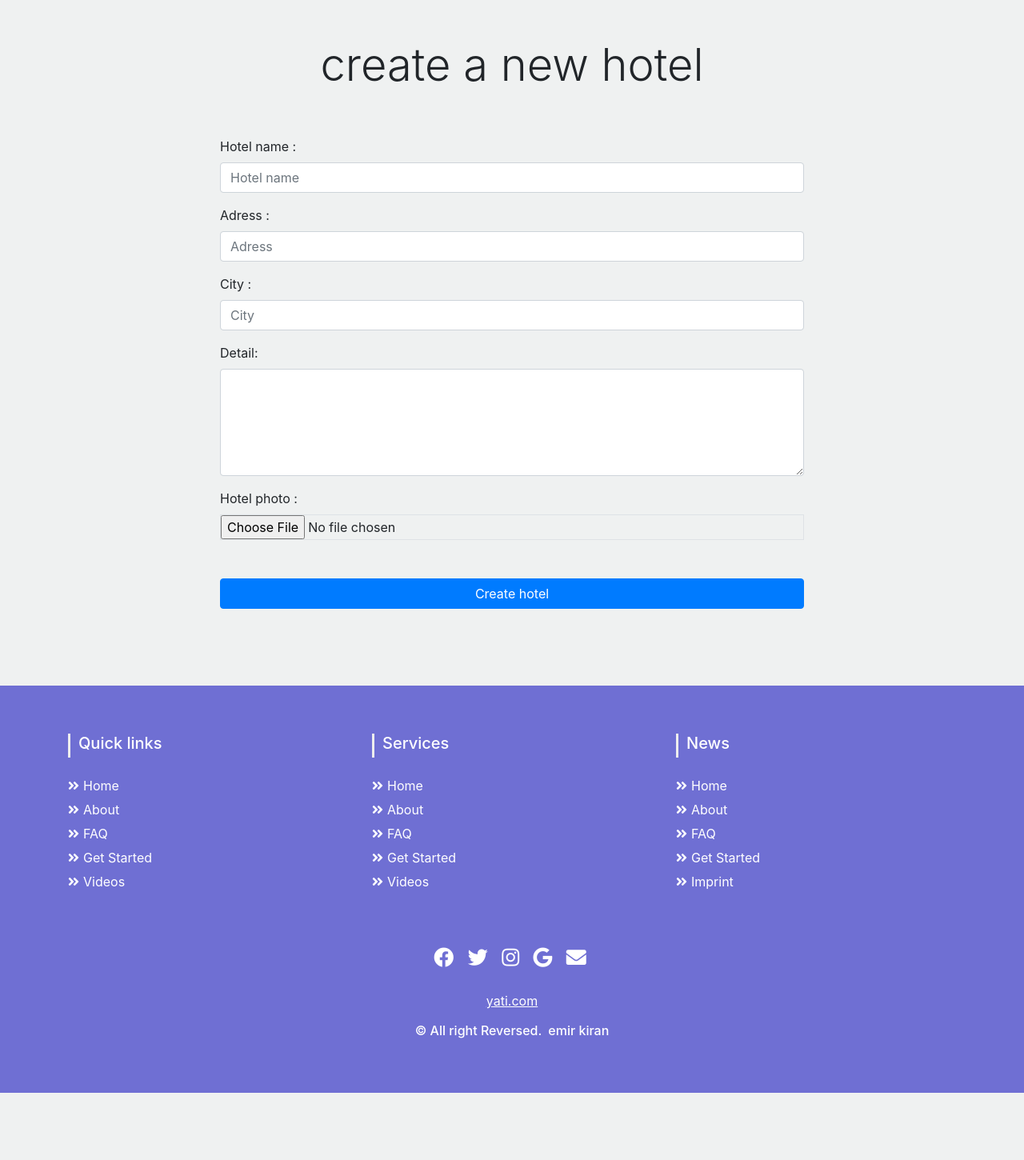
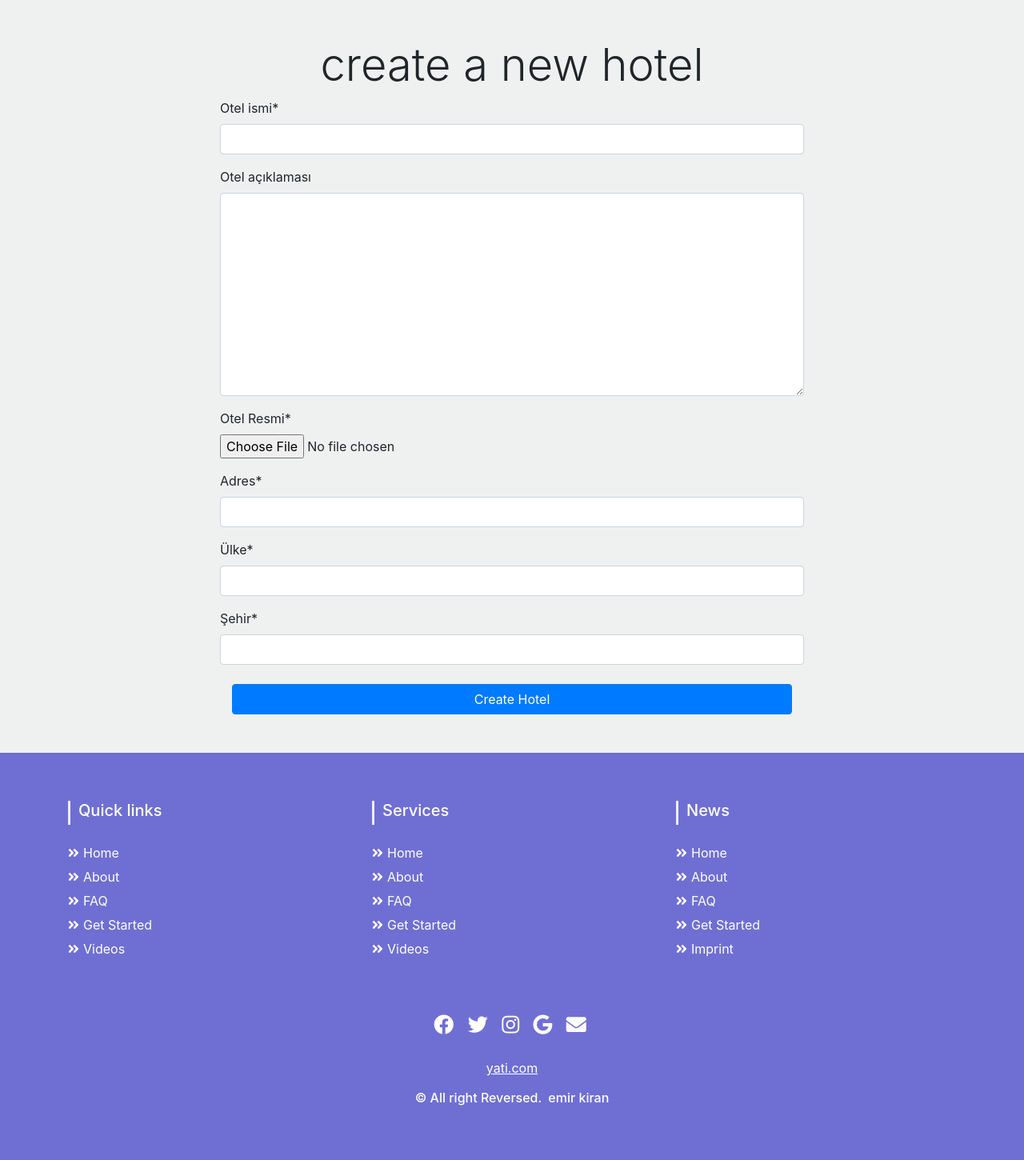
Before and after one commit to EmirKIRAN/hotel-management-system, a Django app: page /accounts/create/ in a window 1280 px wide. Shown: the part 85-1535 px from the top of the page at 80% size. Before the commit the page ends 1451 px from the top, so only its background shows below. Run offline with Django 3.2, Linux system fonts and the light colour scheme; the visitor is signed in with stand-in values (Sample User, id 1); some libraries are stand-ins or nearby versions.

Commit message:
created hotel create form and updated

```diff
--- a/hotelSystem_con/accounts/forms.py
+++ b/hotelSystem_con/accounts/forms.py
@@ -1,6 +1,9 @@
 from django import forms
 from django.contrib.auth.forms import UserCreationForm
 from django.contrib.auth.models import User
+import sys
+sys.path.append('..')
+from hotels.models import Room,Hotel, Reservation
 
 class LoginForm(forms.Form):
     username = forms.CharField(widget=forms.TextInput(attrs={
@@ -54,3 +57,9 @@ class RegisterForm(UserCreationForm):
     class Meta:
         model = User
         fields = ['first_name','last_name', 'username', 'email', 'password1', 'password2']
+
+class HotelCreateForm(forms.ModelForm):
+
+    class Meta:
+        model = Hotel
+        fields = ['name','description','image','address','country','city']
--- a/hotelSystem_con/accounts/urls.py
+++ b/hotelSystem_con/accounts/urls.py
@@ -5,8 +5,9 @@ urlpatterns = [
     path('login/', views.user_login, name="login"),
     path('register/', views.user_register, name="register"),
     path('dashboard/', views.user_dashboard, name="dashboard"),
-    path('create/', views.create_hotel, name="create_hotel"),
     path('logout/', views.user_logout, name="logout"),
     path('reservations/', views.user_reservations, name="reservations"),
+    path('create/', views.user_create_hotel, name="hotel_create"),
     path('<slug:hotel_slug>/', views.hotel_detail, name="hotel_detail"),
+    path('<slug:hotel_slug>/<int:room_id>/', views.delete_room, name="delete_room"),
 ]
--- a/hotelSystem_con/accounts/views.py
+++ b/hotelSystem_con/accounts/views.py
@@ -1,8 +1,10 @@
-from django.shortcuts import render, redirect
-from . forms import LoginForm, RegisterForm
+from django.shortcuts import render, redirect, get_object_or_404, Http404, HttpResponseRedirect
+from . forms import LoginForm, RegisterForm, HotelCreateForm
 from django.contrib.auth import authenticate, login, logout
 from django.contrib.auth.decorators import login_required
 from django.contrib import messages
+from django.urls import reverse_lazy
+from django.utils.text import slugify
 import sys
 sys.path.append('..')
 from hotels.models import Room,Hotel, Reservation
@@ -58,10 +60,6 @@ def user_dashboard(request):
         }
         return render(request, 'owner_index.html', context=context)
 
-def create_hotel(request):
-    return render(request, 'create_hotel.html')
-
-
 def user_logout(request):
 
     logout(request)
@@ -89,3 +87,26 @@ def user_reservations(request):
         'title' : 'Reservations'
     }
     return render(request, 'reservations.html', context=context)
+
+@login_required(login_url='login')
+def delete_room(request, hotel_slug, room_id):
+    _room = get_object_or_404(Room, id=room_id)
+    _room.delete()
+    return redirect('hotel_detail')
+
+@login_required(login_url='login')
+def user_create_hotel(request):
+
+    form = HotelCreateForm(request.POST or None, request.FILES or None)
+    if form.is_valid():
+        hotel = form.save(commit=False)
+        hotel.owner = request.user
+        hotel.slug = slugify(hotel.name)
+        hotel.save()
+        return redirect('dashboard')
+
+    context = {
+        'form' : form,
+        'title' : 'Create hotel'
+    }
+    return render(request, 'create_hotel.html', context=context)
--- a/hotelSystem_con/hotelSystem/settings.py
+++ b/hotelSystem_con/hotelSystem/settings.py
@@ -41,6 +41,8 @@ INSTALLED_APPS = [
     'django.contrib.staticfiles',
     'pages.apps.PagesConfig',
     'hotels.apps.HotelsConfig',
+    # ! 3. parti uygulamalar
+    'crispy_forms',
 ]
 
 MIDDLEWARE = [
@@ -132,3 +134,5 @@ MEDIA_ROOT = os.path.join(BASE_DIR, 'media')
 # https://docs.djangoproject.com/en/3.2/ref/settings/#default-auto-field
 
 DEFAULT_AUTO_FIELD = 'django.db.models.BigAutoField'
+
+CRISPY_TEMPLATE_PACK = 'bootstrap4'
--- a/hotelSystem_con/hotels/models.py
+++ b/hotelSystem_con/hotels/models.py
@@ -10,7 +10,7 @@ class Hotel(models.Model):
     slug = models.SlugField(max_length=50, unique=True, null=True)
     owner = models.ForeignKey('auth.User', on_delete=models.SET(get_sentinel_user), verbose_name='Otel sahibi', related_name='have_hotels')
     description = models.TextField(blank=True, null=True, verbose_name='Otel açıklaması')
-    image = models.ImageField(upload_to="hotels/")
+    image = models.ImageField(upload_to="hotels/", verbose_name="Otel Resmi")
     address = models.CharField(max_length=255,verbose_name='Adres')
     country = models.CharField(max_length=50,verbose_name='Ülke')
     city = models.CharField(max_length=50, verbose_name='Şehir')
--- a/hotelSystem_con/templates/create_hotel.html
+++ b/hotelSystem_con/templates/create_hotel.html
@@ -1,5 +1,6 @@
 {% extends 'partials/_base_owner.html' %}
 {% load static %}
+{% load crispy_forms_tags %}
 
 {% block title %} {{title}} {% endblock %}
 
@@ -9,61 +10,15 @@
             <div class="row justify-content-center align-content-center">
                 <h3 class="display-4">create a new hotel</h3>
                 <div class="col-md-8">
-                    <form action="/action_page.php" class="needs-validation mt-5" novalidate>
-                        <div class="form-group">
-                            <label for="hotelname">Hotel name :</label>
-                            <input type="text" class="form-control" id="hotelname" placeholder="Hotel name" name="hotelname" required>
-                            <div class="valid-feedback">Valid.</div>
-                            <div class="invalid-feedback">Please fill out this field.</div>
+                    <form method="POST" enctype="multipart/form-data">
+                        {% csrf_token %}
+                        {{form|crispy}}
+                        <div class="col-12 mt-4">
+                            <button type="submit" class="btn btn-primary btn-block">Create Hotel</button>
                         </div>
-                        <div class="form-group">
-                            <label for="adress">Adress :</label>
-                            <input type="text" class="form-control" id="adress" placeholder="Adress" name="adress" required>
-                            <div class="valid-feedback">Valid.</div>
-                            <div class="invalid-feedback">Please fill out this field.</div>
-                        </div>
-                        <div class="form-group">
-                            <label for="city">City :</label>
-                            <input type="text" class="form-control" id="city" placeholder="City" name="city" required>
-                            <div class="valid-feedback">Valid.</div>
-                            <div class="invalid-feedback">Please fill out this field.</div>
-                        </div>
-                        <div class="form-group">
-                            <label for="detail">Detail:</label>
-                            <textarea class="form-control" rows="5" id="detail" required></textarea>
-                            <div class="valid-feedback">Valid.</div>
-                            <div class="invalid-feedback">Please fill out this field.</div>
-                        </div>
-                        <div class="form-group">
-                            <label for="file">Hotel photo : </label>
-                            <input type="file" class="form-control-file border" name="file">
-                        </div>
-                        <button type="submit" class="btn btn-primary btn-block my-5">Create hotel</button>
                     </form>
                 </div>
             </div>
         </div>
         <!-- Form end -->
         {% endblock %}
-
-        {% block script %}
-        <script>
-            (function() {
-            'use strict';
-            window.addEventListener('load', function() {
-                // Get the forms we want to add validation styles to
-                var forms = document.getElementsByClassName('needs-validation');
-                // Loop over them and prevent submission
-                var validation = Array.prototype.filter.call(forms, function(form) {
-                form.addEventListener('submit', function(event) {
-                    if (form.checkValidity() === false) {
-                    event.preventDefault();
-                    event.stopPropagation();
-                    }
-                    form.classList.add('was-validated');
-                }, false);
-                });
-            }, false);
-            })();
-        </script>
-        {% endblock %}
--- a/hotelSystem_con/templates/hotel_detail.html
+++ b/hotelSystem_con/templates/hotel_detail.html
@@ -31,7 +31,7 @@
                     <a href="#" class="btn btn-warning mr-2">
                         <i class="fas fa-edit"></i>
                     </a>
-                    <a href="#" class="btn btn-danger">
+                    <a href="{% url 'delete_room' room.hotel.slug room.id %}" class="btn btn-danger">
                         <i class="fas fa-trash"></i>
                     </a>
                 </td>
--- a/hotelSystem_con/templates/hotels.html
+++ b/hotelSystem_con/templates/hotels.html
@@ -27,7 +27,7 @@
             {% for hotel in hotels %}
             <div class="col-lg-4 mb-4">
                 <div class="card">
-                    <img src="{{hotel.image.url}}" alt="" class="card-img-top">
+                    <img src="{{hotel.image.url}}" alt="" class="card-img-top" height="250">
                     <div class="card-body">
                         <h5 class="card-title">{{hotel.city}}</h5>
                         <p class="card-text mb-2">
--- a/hotelSystem_con/templates/index.html
+++ b/hotelSystem_con/templates/index.html
@@ -16,7 +16,7 @@
                     {% for hotel in hotels %}
                     <div class="col-lg-4 mb-4">
                         <div class="card">
-                            <img src="{{hotel.image.url}}" alt="" class="card-img-top">
+                            <img src="{{hotel.image.url}}" alt="" class="card-img-top" height="300">
                             <div class="card-body">
                                 <h5 class="card-title">{{hotel.city}}</h5>
                                 <p class="card-text mb-2">
--- a/hotelSystem_con/templates/partials/_navbar_owner.html
+++ b/hotelSystem_con/templates/partials/_navbar_owner.html
@@ -16,7 +16,7 @@
                     <a href="{% url 'dashboard'%}" class="nav-link {% if 'dashboard' in request.path %}active{% endif %}">My Hotels</a>
                 </li>
                 <li class="nav-item">
-                    <a href="{% url 'create_hotel'%}" class="nav-link {% if 'create' in request.path %}active{% endif %}">Create Hotel</a>
+                    <a href="{% url 'hotel_create' %}" class="nav-link {% if 'create' in request.path %}active{% endif %}">Create Hotel</a>
                 </li>
                 <li class="nav-item">
                     <a href="{% url 'reservations' %}" class="nav-link {% if 'reservations' in request.path %}active{% endif %}">Reservations</a>
```
Also changed, not shown: hotelSystem_con/templates/owner_index.html (+8 -0 lines).
